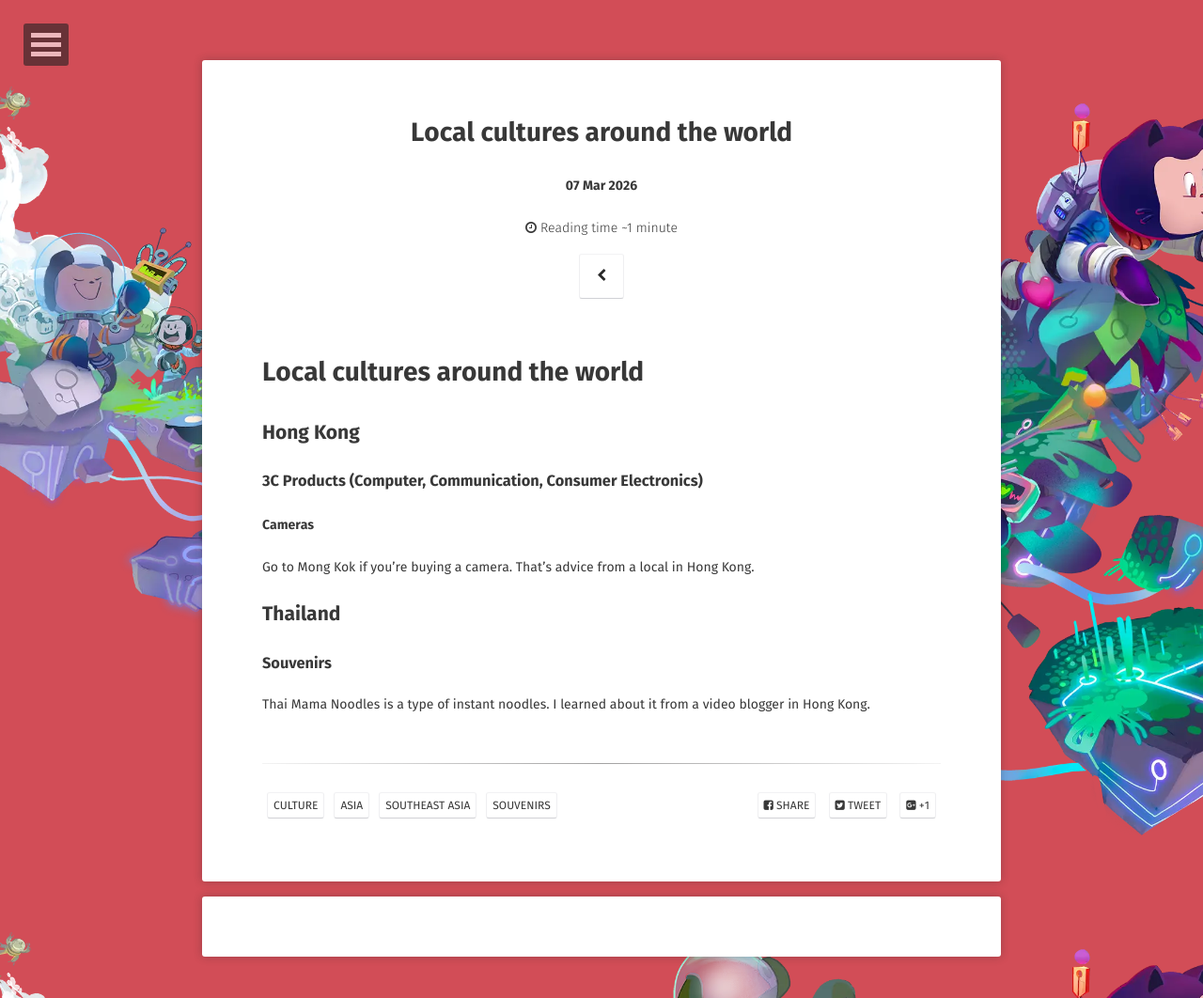
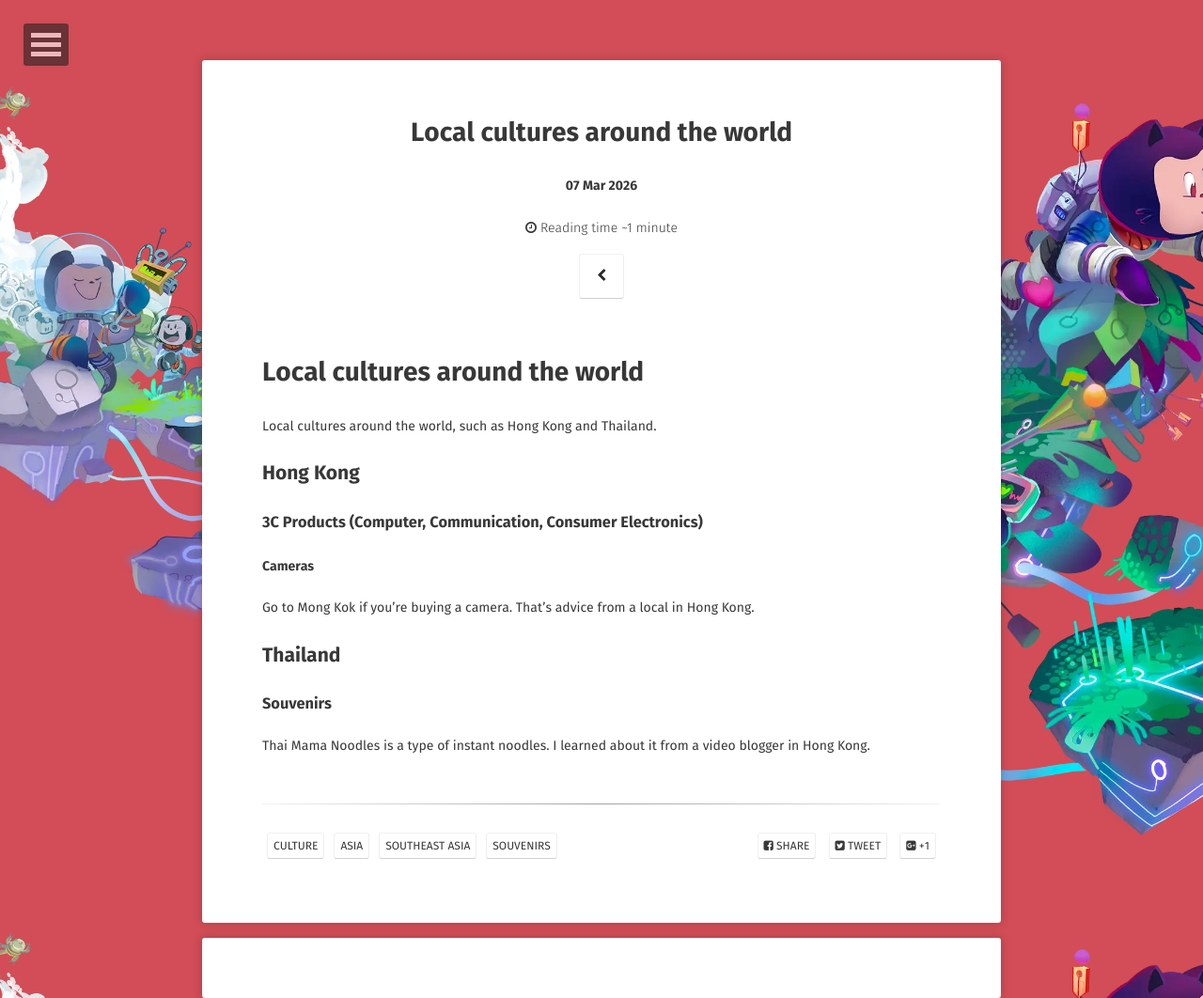
Before and after one commit to WebPavel/WebPavel.github.io, a Jekyll site: the page built from _posts/2026-03-07-Local-cultures-around-the-world.md, in a window 1280 px wide. Shown: the whole page at 94% size. Built offline with Jekyll 4.4.1, drawn with Linux system fonts in a browser that asks for light colours; some web fonts are replaced; comment, search, counter and statistics services are not loaded.

Commit message:
feat: add summary.

```diff
--- a/_posts/2026-03-07-Local-cultures-around-the-world.md
+++ b/_posts/2026-03-07-Local-cultures-around-the-world.md
@@ -8,6 +8,9 @@ comments: true
 ---
 
 # Local cultures around the world
+
+Local cultures around the world, such as Hong Kong and Thailand.
+
 
 ## Hong Kong
 
```
